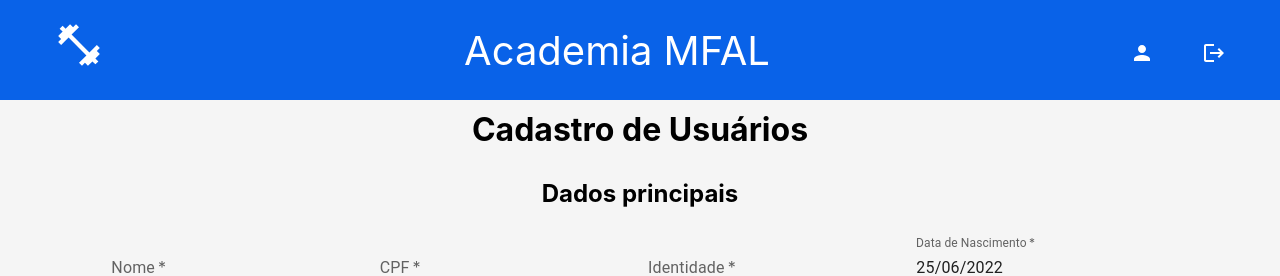
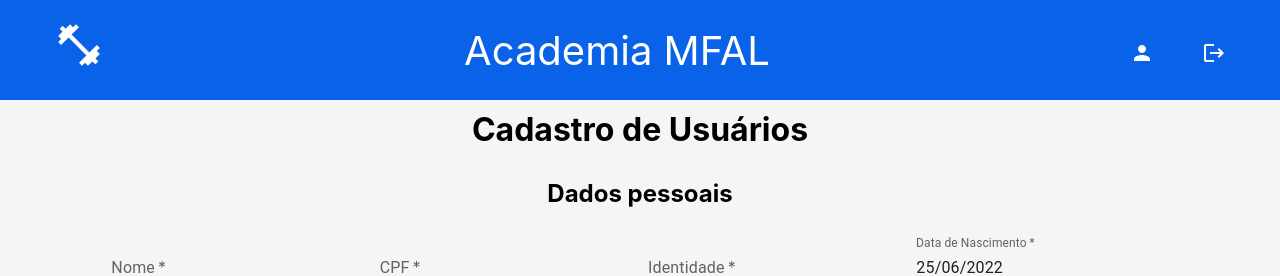
Before and after one commit to t4rcisio/Academia, a React (Create React App) app in the folder frontend/academia/: page /secretary in a window 1280 px wide. Shown: the top 276 px of the page. Built offline with nearby package versions, Linux system fonts and the light colour scheme.

Commit message:
adjusting the title

```diff
--- a/frontend/academia/src/components/User/index.jsx
+++ b/frontend/academia/src/components/User/index.jsx
@@ -22,7 +22,7 @@ function User() {
   return (
     <div ClassName="main_user">
       <Box>
-        <h2>Dados principais</h2>
+        <h2>Dados pessoais</h2>
         <Controller
           name="Name"
           control={control}
```
